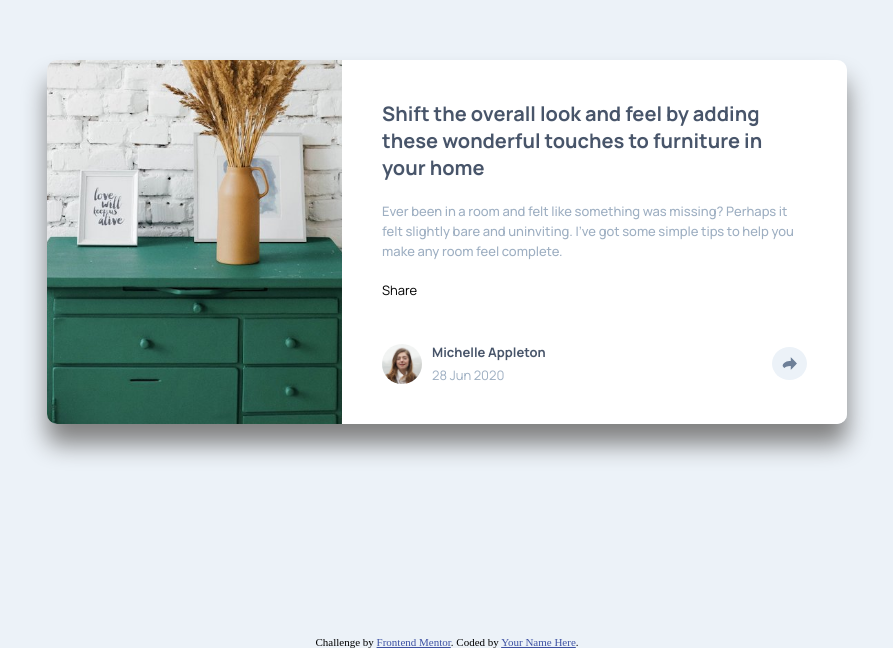
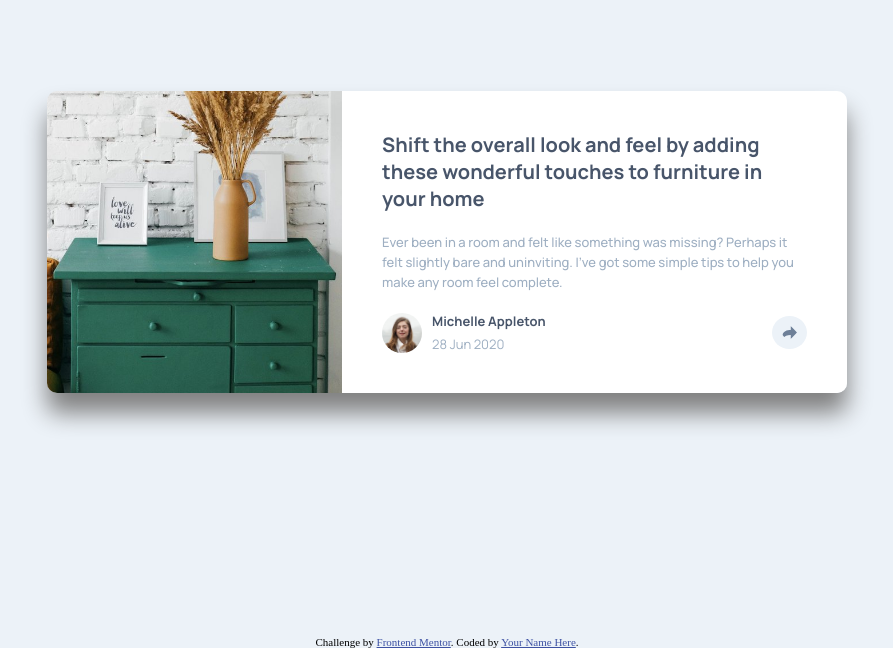
Before and after one commit to romrauq/article-preview-component, a plain HTML site: page index.html in a window 1280 px wide. Shown: the part 152-800 px from the top of the page, without its empty margins (193-1086 px from the left). Drawn offline with Linux system fonts and the light colour scheme.

Commit message:
Modified div containing social logos.

```diff
--- a/index.html
+++ b/index.html
@@ -22,7 +22,8 @@
 					bare and uninviting. I’ve got some simple tips to help you make any room feel
 					complete.
 				</p>
-				<div class="share-popup-row" id="share-popup-row">
+
+				<!-- <div class="share-popup-row" id="share-popup-row">
 					<p class="share-text">Share</p>
 					<img
 						src="./resources/images/icon-facebook.svg"
@@ -35,14 +36,18 @@
 						class="socials-logo"
 					/>
 					<img src="./resources/images/icon-pinterest.svg" alt="" class="socials-logo" />
-				</div>
+				</div> -->
+
+				<div class="share-div">
 					<div class="user-row">
 						<img src="./resources/images/avatar-michelle.jpg" alt="" class="user-image" />
 						<div class="user-text-column">
 							<p class="user-name">Michelle Appleton</p>
 							<p class="date">28 Jun 2020</p>
 						</div>
+
 						<img src="./resources/images/icon-share.svg" alt="" class="share-icon" />
+					</div>
 				</div>
 			</div>
 			<!--  Share -->
```
Lines whose indentation alone changed are shown as unchanged.
